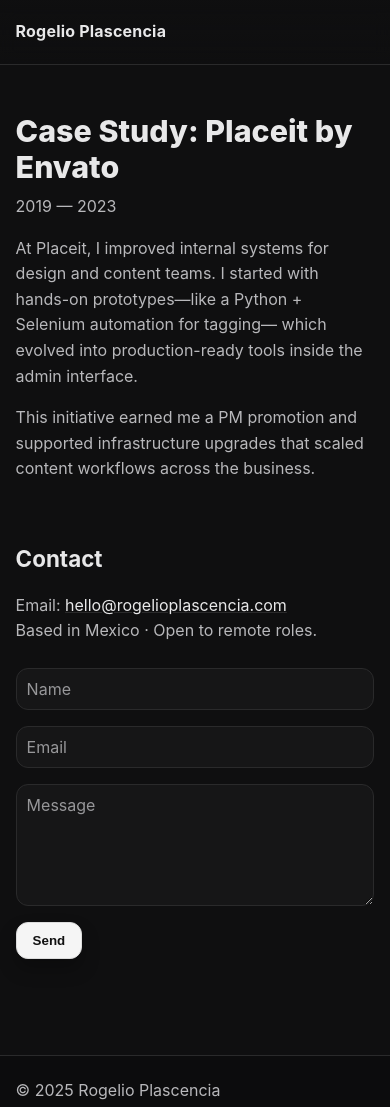
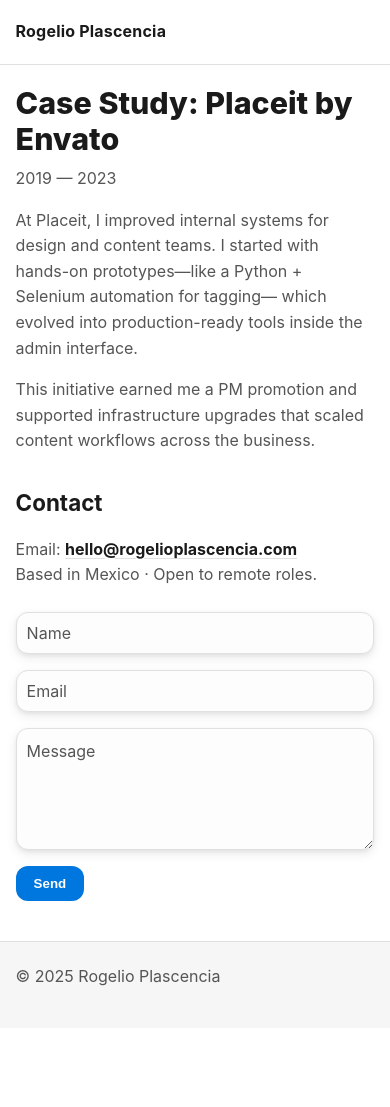
Before and after one commit to RogerGolden/rogergolden.github.io, a plain HTML site: page case-placeit.html in a window 390 px wide. After the commit the page ends 1028 px from the top, so only its background shows below. Drawn offline with Linux system fonts and the light colour scheme.

Commit message:
Light version + gitignore

```diff
--- a/style.css
+++ b/style.css
@@ -1,13 +1,13 @@
-/* ========== Design Tokens (Grayscale) ========== */
+/* ========== Design Tokens (Light version) ========== */
 :root{
-    --bg: #0f0f10;           /* near-black background */
-    --surface: #161617;      /* cards / header */
-    --surface-2: #1e1e1f;    /* hover */
-    --line: #2a2a2b;         /* subtle borders */
-    --text: #e8e8e9;         /* main text */
-    --muted: #b8b8bb;        /* secondary text */
-    --accent: #f5f5f5;       /* light accent for buttons */
-    --shadow: 0 10px 20px rgba(0,0,0,.35), 0 2px 6px rgba(0,0,0,.25);
+  --bg: #ffffff;          /* white background */
+  --surface: #fdfdfd;     /* cards / header */
+  --surface-2: #f6f6f6;   /* hover */
+  --line: #e0e0e0;        /* subtle borders */
+  --text: #1a1a1a;        /* main text */
+  --muted: #555555;       /* secondary text */
+  --accent: #111111;      /* buttons dark */
+  --shadow: 0 4px 12px rgba(0,0,0,.08), 0 2px 4px rgba(0,0,0,.06);
   --radius-lg: 18px;
   --radius-md: 12px;
   --radius-sm: 8px;
@@ -24,17 +24,18 @@
   line-height: 1.6;
   -webkit-font-smoothing: antialiased;
   text-rendering: optimizeLegibility;
+  scroll-behavior: smooth;
 }
 
 img{ display:block; max-width:100%; height:auto; }
 
 .container{
-    width: min(1100px, 92vw);
+  width: min(900px, 92vw);
   margin: 0 auto;
 }
 
 .section{
-    padding: clamp(48px, 6vw, 96px) 0;
+  padding: clamp(20px, 3vw, 40px) 0;
 }
 
 h1,h2,h3{
@@ -53,7 +54,7 @@
   top: 0;
   z-index: 50;
   backdrop-filter: blur(8px);
-    background: linear-gradient(to bottom, rgba(15,15,16,0.85), rgba(15,15,16,0.6));
+  background: rgba(255,255,255,0.9);
   border-bottom: 1px solid var(--line);
 }
 .header-inner{
@@ -63,20 +64,17 @@
   height: 64px;
 }
 .brand{
-    color: var(--text);
+  color: var(--text) !important;
   font-weight: 700;
   text-decoration: none;
   letter-spacing: .2px;
 }
 .nav a{
-    color: var(--muted);
+  color: var(--muted) !important;
   text-decoration: none;
-    margin-left: 20px;
-    padding: 8px 10px;
-    border-radius: 10px;
-    transition: background .2s ease, color .2s ease;
+  margin-left: 16px;
 }
-  .nav a:hover{ background: var(--surface-2); color: var(--text); }
+.nav a:hover{ color: var(--text); }
 
 /* ========== Hero ========== */
 .hero{ padding-top: clamp(40px, 6vw, 80px); }
@@ -85,6 +83,7 @@
   grid-template-columns: 1fr 1.2fr;
   gap: clamp(24px, 4vw, 48px);
   align-items: center;
+  grid-template-columns: 0.8fr 1.2fr;
 }
 .hero-photo{
   background: var(--surface);
@@ -93,6 +92,9 @@
   box-shadow: var(--shadow);
   overflow: hidden;
   aspect-ratio: 1 / 1;
+  /* Nuevo: ancho fluido con clamp */
+  width: clamp(200px, 30vw, 320px);
+  margin: 0 auto; /* centra la foto */
 }
 .hero-copy .kicker{
   color: var(--muted);
@@ -100,7 +102,7 @@
   letter-spacing: .3px;
   margin-top: .25rem;
 }
-  .availability{ color: #d8d8da; font-weight: 600; }
+.availability{ color: var(--text); font-weight: 600; }
 
 /* ========== Cards (Experience) ========== */
 .card{
@@ -128,75 +130,39 @@
   font-size: .85rem;
   color: var(--muted);
   border: 1px solid var(--line);
-    background: #121213;
+  background: var(--surface-2);
   border-radius: var(--radius-sm);
 }
 .card-cta{
   align-self: center;
 }
 
-  /* ========== Buttons ========== */
-  .btn{
-    --btn-bg: var(--accent);
-    --btn-fg: #111;
-    display: inline-block;
-    padding: 10px 16px;
-    border-radius: 12px;
-    border: 1px solid #dcdcdc;
-    background: var(--btn-bg);
-    color: var(--btn-fg);
-    text-decoration: none;
-    font-weight: 600;
-    transition: transform .06s ease, box-shadow .2s ease, background .2s ease;
-    box-shadow: 0 1px 0 rgba(255,255,255,.08) inset, 0 10px 18px rgba(0,0,0,.25);
+/* ========== Links ========== */
+a {
+  color: #0076df;
+  font-weight: bold;
+  text-decoration: underline;
+  text-decoration-color: #eee;
+  text-underline-offset: 3px;
+  transition: text-decoration-color 0.3s ease,
+              text-underline-offset 0.3s ease,
+              text-decoration-thickness 0.3s ease;
 }
-  .btn:hover{ transform: translateY(-1px); box-shadow: 0 1px 0 rgba(255,255,255,.08) inset, 0 16px 28px rgba(0,0,0,.35); }
-  .btn:active{ transform: translateY(0); }
 
-  .btn-ghost{
-    --btn-bg: transparent;
-    --btn-fg: var(--text);
-    border-color: var(--line);
-    color: var(--text);
-    box-shadow: none;
+a:hover,
+a:focus,
+a:active {
+  border: 0;
+  color: #00369f;
+  text-decoration: underline;
+  text-decoration-color: #bbb;
+  text-underline-offset: 5px;
+  text-decoration-thickness: 2px;
 }
-  .btn-ghost:hover{ background: var(--surface-2); }
 
 /* ========== Contact ========== */
 .contact a{ color: var(--text); text-decoration: underline; text-decoration-color: var(--line); }
 .contact a:hover{ text-decoration-color: var(--text); }
-
-  /* ========== Footer ========== */
-  .site-footer{
-    border-top: 1px solid var(--line);
-    background: #0c0c0d;
-  }
-  .footer-inner{
-    display: flex;
-    justify-content: space-between;
-    align-items: center;
-    padding: 22px 0;
-    color: var(--muted);
-  }
-  .foot-links a{
-    color: var(--muted);
-    text-decoration: none;
-    margin-left: 16px;
-  }
-  .foot-links a:hover{ color: var(--text); }
-
-  /* ========== Responsive ========== */
-  @media (max-width: 880px){
-    .hero-grid{
-      grid-template-columns: 1fr;
-    }
-    .hero-photo{ order: 2; }
-    .hero-copy{ order: 1; }
-    .card{
-      grid-template-columns: 1fr;
-    }
-    .nav a{ margin-left: 12px; }
-  }
 
 /* ========== Contact Form ========== */
 .contact-form {
@@ -216,6 +182,7 @@
   color: var(--text);
   font-size: 1rem;
   font-family: inherit;
+  box-shadow: var(--shadow);   /* sombra sutil en cada campo */
 }
 
 .contact-form input:focus,
@@ -225,11 +192,64 @@
 }
 
 .contact-form button {
+  background: #0076df;
+  color: #fff;
+  font-weight: 600;
+  padding: 10px 18px;
+  border: none;
+  border-radius: 12px;
+  cursor: pointer;
+  width: auto;
   justify-self: start;
+  transition: background 0.3s ease, transform 0.1s ease;
+
+}
+
+.contact-form button:hover {
+  background: #005bb5;
+  transform: translateY(-1px);
+}
+
+.contact-form button:active {
+  transform: translateY(0);
 }
 
 .contact-form input::placeholder,
 .contact-form textarea::placeholder {
+  font-size: 1rem;        /* igual al footer */
+  line-height: 1.6;
   color: var(--muted);
-  opacity: 0.8;
+  opacity: 1;
 }
+
+
+/* ========== Footer ========== */
+.site-footer{
+  border-top: 1px solid var(--line);
+  background: var(--surface-2);
+}
+.footer-inner{
+  display: flex;
+  justify-content: space-between;
+  align-items: center;
+  padding: 22px 0;
+  color: var(--muted);
+}
+.foot-links a{
+  color: var(--muted);
+  margin-left: 16px;
+}
+.foot-links a:hover{ color: var(--text); }
+
+/* ========== Responsive ========== */
+@media (max-width: 880px){
+  .hero-grid{
+    grid-template-columns: 1fr;
+  }
+  .hero-photo{ order: 2; }
+  .hero-copy{ order: 1; }
+  .card{
+    grid-template-columns: 1fr;
+  }
+  .nav a{ margin-left: 12px; }
+}
```
Also changed, not shown: index.html (+10 -14 lines), 2 other files. Lines whose indentation alone changed are shown as unchanged.
